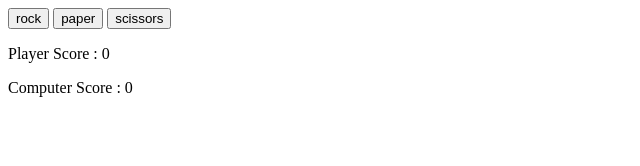
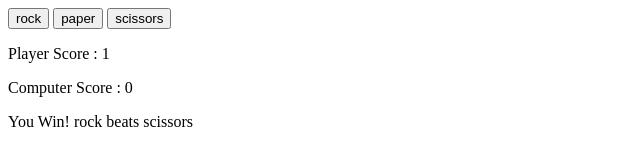
Before and after one commit to aaelsay3d/rock-paper-scissors, a plain HTML site: page index.html in a window 1280 px wide. Both pictures are taken after a click on the button "rock". Shown: the whole page, without its empty margins (0-640 px from the left). Drawn offline with Linux system fonts and the light colour scheme.

Commit message:
Update playASingleRound function to show results and scores

```diff
--- a/index.html
+++ b/index.html
@@ -14,9 +14,9 @@
     <button>scissors</button>
 
     <div class="results-area">
-        <p class="player-score">Player Score : 0</p>
-        <p class="computer-score">Computer Score : 0</p>
-        <p class="round-message"></p>
+        <p class="player-score-area">Player Score : 0</p>
+        <p class="computer-score-area">Computer Score : 0</p>
+        <p class="round-result-area"></p>
     </div>
 </body>
 
--- a/script.js
+++ b/script.js
@@ -8,24 +8,36 @@ function getComputerChoice() {
     return choices[randomIndex];
 }
 
-function playASingleRound() {
-    // let roundResult = "";
-    // playerSelection = playerSelection.toLowerCase();
-    // let formattedPlayerSelection = formatSelection(playerSelection);
-    // let formattedComputerSelection = formatSelection(computerSelection);
+function playASingleRound(event) {
+    let roundResult = "";
+    let playerSelection = event.target.textContent;
+    let computerSelection = getComputerChoice();
 
-    // if (playerSelection === computerSelection) {
-    //     roundResult += "It's a Tie!";
-    // } else if (playerSelection === "rock" && computerSelection === "scissors" ||
-    //     playerSelection === "scissors" && computerSelection === "paper" ||
-    //     playerSelection === "paper" && computerSelection === "rock") {
-    //     roundResult += `You Win! ${formattedPlayerSelection} beats ${formattedComputerSelection}`;
-    // } else {
-    //     roundResult += `You Lose! ${formattedComputerSelection} beats ${formattedPlayerSelection}`;
-    // }
+    if (playerSelection === computerSelection) {
+        roundResult += "It's a Tie!";
+    } else if (playerSelection === "rock" && computerSelection === "scissors" ||
+        playerSelection === "scissors" && computerSelection === "paper" ||
+        playerSelection === "paper" && computerSelection === "rock") {
+        roundResult += `You Win! ${playerSelection} beats ${computerSelection}`;
+        playerScore++;
+    } else {
+        roundResult += `You Lose! ${computerSelection} beats ${playerSelection}`;
+        computerScore++;
+    }
 
-    console.log("I was clicked");
+    let roundResultArea = document.querySelector(".round-result-area");
+    roundResultArea.textContent = roundResult;
+
+    let playerScoreArea = document.querySelector(".player-score-area");
+    let computerScoreArea = document.querySelector(".computer-score-area");
+    playerScoreArea.textContent = `Player Score : ${playerScore}`;
+    computerScoreArea.textContent = `Computer Score : ${computerScore}`;
 }
+
+function evaluateGameStatus() {
+
+}
+
 
 function selectButtonsAndAddListeners() {
     let buttons = document.querySelectorAll("button");
@@ -36,13 +48,13 @@ selectButtonsAndAddListeners();
 
 /* what do i need to do?
 
-need to select the buttons above and store them in a nodelist
-use foreach method to add event listener to each of these buttons
-in the event listener the event handler will be the playASingleRound function
-of course it will not take the playerselection nor the computerselection as argument
-will pass an e object to it and extract the player selection from it
-and will get the computer selection using getcomputerchoice function
-after each round i will end up with a message for the round will change it and update the score
+need to select the buttons above and store them in a nodelist (done)
+use foreach method to add event listener to each of these buttons (done)
+in the event listener the event handler will be the playASingleRound function (done)
+of course it will not take the playerselection nor the computerselection as argument (done)
+will pass an e object to it and extract the player selection from it (done)
+and will get the computer selection using getcomputerchoice function (done)
+after each round i will end up with a message for the round will change it and update the score (done)
 but before changing anything will check if there is a winner by running another function at the top of event handler function
 what will this function do it will print final message green if won red if lost and remove the even listener and will
 create another button after this function is executed that will add the event listeners again reset the scores and deletes logs
```
